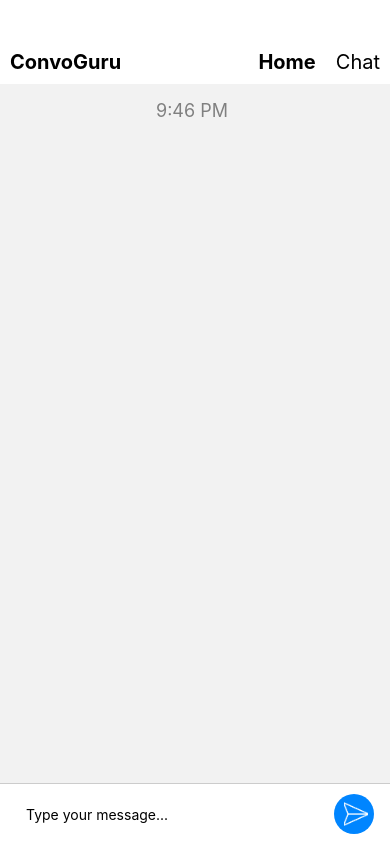
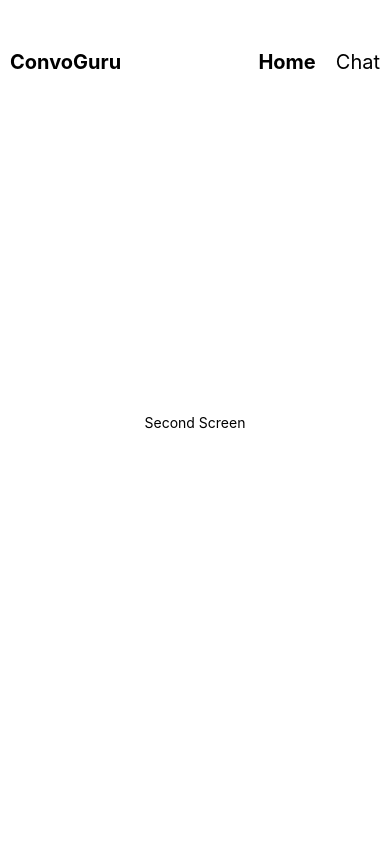
Before and after one commit to ai-conversation-coach/convo-guru, a React Native app: screen /Chat in a window 390 px wide. Built offline with nearby package versions, Linux system fonts and the light colour scheme.

Commit message:
Revert "Mobile UI"

```diff
--- a/App.js
+++ b/App.js
@@ -10,11 +10,6 @@ import ChatScreen from './ChatScreen';
 
 const Stack = createStackNavigator();
 
-
-//TO DO LIST
-// Rest Client to request to the server, look up stuff on rest clients and how to implement them into this...
-
-
 export default function App() {
   return (
       <NavigationContainer>
@@ -26,16 +21,4 @@ export default function App() {
         </Stack.Navigator>
       </NavigationContainer>
   );
-  }
-  const styles = StyleSheet.create({
-    container: {
-        flex: 1,
-        alignItems: 'center',
-        justifyContent: 'center',
-    },
-    time: {
-        fontSize: 24,
-        fontWeight: 'bold',
-        marginBottom: 20,
-    },
-  });
+}
--- a/ChatScreen.js
+++ b/ChatScreen.js
@@ -1,152 +1,15 @@
-import React, {useState, useEffect, useRef } from 'react';
-import { View, Text, StyleSheet, TouchableOpacity, TextInput, KeyboardAvoidingView, Image, Platform, ScrollView} from 'react-native';
+import React from 'react';
+import { View, Text } from 'react-native';
 import TopBar from './TopBar'; // Importing the TopBar component
 import { NavigationContainer } from '@react-navigation/native';
 import { createStackNavigator } from '@react-navigation/stack';
 import { useRoute } from '@react-navigation/native';
 
 export default function ChatScreen({navigation}) {
-  const [currentTime, setCurrentTime] = useState('');
-  const [messages, setMessages] = useState([]);
-  const [message, setMessage] = useState('');
-  const [isInputFocused, setInputFocused] = useState(false);
-  const scrollViewRef = useRef();
-
-    useEffect(() => {
-        const intervalId = setInterval(() => {
-            const now = new Date();
-            const hours = now.getHours().toString().padStart(2, '0');
-            const minutes = now.getMinutes().toString().padStart(2, '0');
-            const ampm = hours >= 12 ? 'PM' : 'AM';
-            const formattedHours = hours % 12 || 12;
-            setCurrentTime(`${formattedHours}:${minutes} ${ampm}`);
-        }, 1000);
-
-        return () => clearInterval(intervalId);
-    }, []);
-
-    const handleSend = () => {
-      const newMessage = { id: messages.length + 1, text: message, time: currentTime };
-      setMessages([...messages, newMessage]);
-      setMessage('');
-      // Scroll to the end of the messages
-      scrollViewRef.current.scrollToEnd({ animated: true });
-  };
-
-
   return (
-    <View style={styles.container}>
+    <View style={{ flex: 1, alignItems: 'center', justifyContent: 'center', backgroundColor: 'white', }}>
       <TopBar navigation={navigation} />
-      <Text style={styles.time}>{currentTime}</Text>
-      <ScrollView
-          ref={scrollViewRef}
-          contentContainerStyle={styles.content}
-          onContentSizeChange={() => scrollViewRef.current.scrollToEnd({ animated: true })}
-      >
-          {messages.map((msg) => (
-              <View key={msg.id} style={msg.sender === 'me' ? styles.otherMessage : styles.myMessage}>
-                  <Text>{msg.text}</Text>
-                  <Text style={styles.messageTime}>{msg.time}</Text>
-              </View>
-          ))}
-      </ScrollView>
-      <KeyboardAvoidingView
-        behavior={Platform.OS === 'ios' ? 'padding' : 'height'}
-        style={styles.bottomBarContainer}
-        enabled
-    >
-        <View style={[styles.bottomBar, isInputFocused && styles.bottomBarFocused]}>
-            <TextInput
-                style={styles.input}
-                value={message}
-                onChangeText={setMessage}
-                placeholder="Type your message..."
-                onFocus={() => setInputFocused(true)}
-                onBlur={() => setInputFocused(false)}
-            />
-            <TouchableOpacity style={styles.sendButton} onPress={handleSend}>
-                <Image source={require('./send.png')} style={styles.sendIcon} />
-            </TouchableOpacity>
-        </View>
-    </KeyboardAvoidingView>
+      <Text>Second Screen</Text>
     </View>
   );
-  }
-  const styles = StyleSheet.create({
-    container: {
-      flex: 1,
-      paddingTop: 100,
-      paddingBottom: 20,
-    },
-    time: {
-        paddingHorizontal: '40%',
-        fontSize: 18,
-        marginBottom: 10,
-        color: 'grey',
-    },
-    content: {
-      flex: 1,
-      paddingBottom: 10,
-    },
-    myMessage: {
-      alignSelf: 'flex-end',
-      backgroundColor: '#0085FF',
-      color: "white",
-      maxWidth: '70%',
-      borderRadius: 20,
-      paddingRight: 10,
-      padding: 10,
-      marginBottom: 5,
-  },
-  otherMessage: {
-      alignSelf: 'flex-start',
-      backgroundColor: '#E5E5EA',
-      maxWidth: '70%',
-      borderRadius: 20,
-      padding: 10,
-      marginBottom: 10,
-  },
-  messageText: {
-    color: "white",
-    fontSize: 16,
-  },
-  messageTime: {
-    fontSize: 10,
-},
-    bottomBarContainer: {
-      position: 'absolute',
-      bottom: 0,
-      left: 0,
-      right: 0,
-  },
-    bottomBar: {
-      flexDirection: 'row',
-      alignItems: 'center',
-      borderTopWidth: 1,
-      borderTopColor: '#cccccc',
-      paddingVertical: 10,
-      paddingHorizontal: 16,
-      backgroundColor: 'white',
-  },
-  input: {
-      flex: 1,
-      height: 40,
-      paddingHorizontal: 10,
-      marginRight: 10,
-  },
-  sendButton: {
-    backgroundColor: '#0085FF',
-    borderRadius: 50, // Make it a circle
-    width: 40, // Set width and height to the desired size
-    height: 40,
-    justifyContent: 'center',
-    paddingLeft: 3,
-    alignItems: 'center',
-  },
-  sendIcon: {
-    width: 24,
-    height: 24,
-    paddingLeft: 20,
-    tintColor: 'white',
-},
-});
+}
--- a/TopBar.js
+++ b/TopBar.js
@@ -72,10 +72,10 @@ const styles = StyleSheet.create({
   shadow: {
     ...Platform.select({
       ios: {
-        shadowColor: 'grey',
-        shadowOpacity: .5,
-        shadowRadius: 2,
-        shadowOffset: { width: 0, height: 5 },
+        shadowColor: '#000',
+        shadowOpacity: 0.5,
+        shadowRadius: 4,
+        shadowOffset: { width: 0, height: 2 },
       },
       android: {
         elevation: 4,
--- a/package.json
+++ b/package.json
@@ -14,7 +14,6 @@
     "@mui/material": "^5.15.12",
     "@react-navigation/native": "^6.1.14",
     "@react-navigation/stack": "^6.3.25",
-    "axios": "^1.6.8",
     "expo": "~50.0.8",
     "expo-status-bar": "~1.11.1",
     "react": "^18.2.0",
```
Also changed, not shown: Api.js (deleted, +0 -27 lines), send.png (deleted), 1 other file (tests, documents, lock files or other folders).
